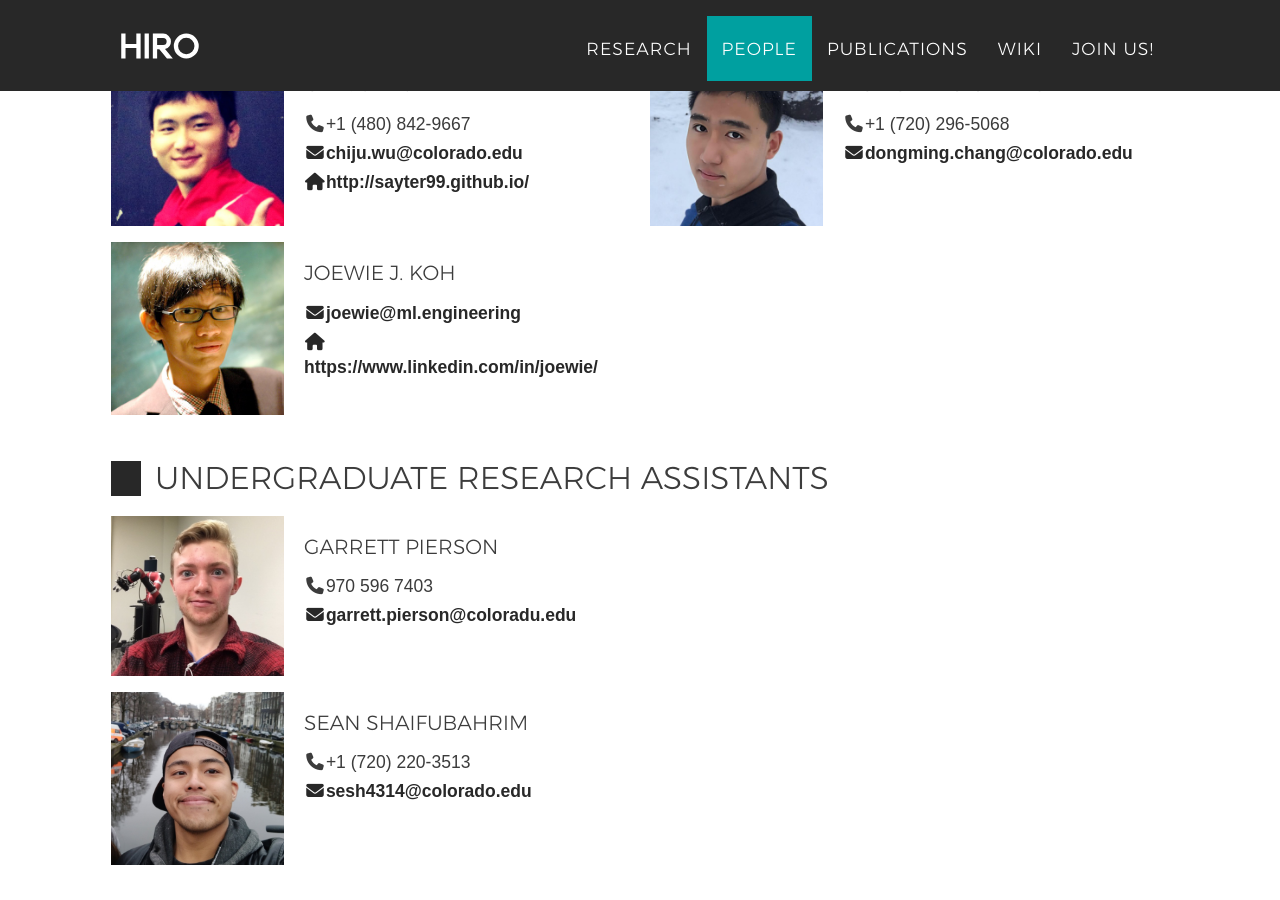
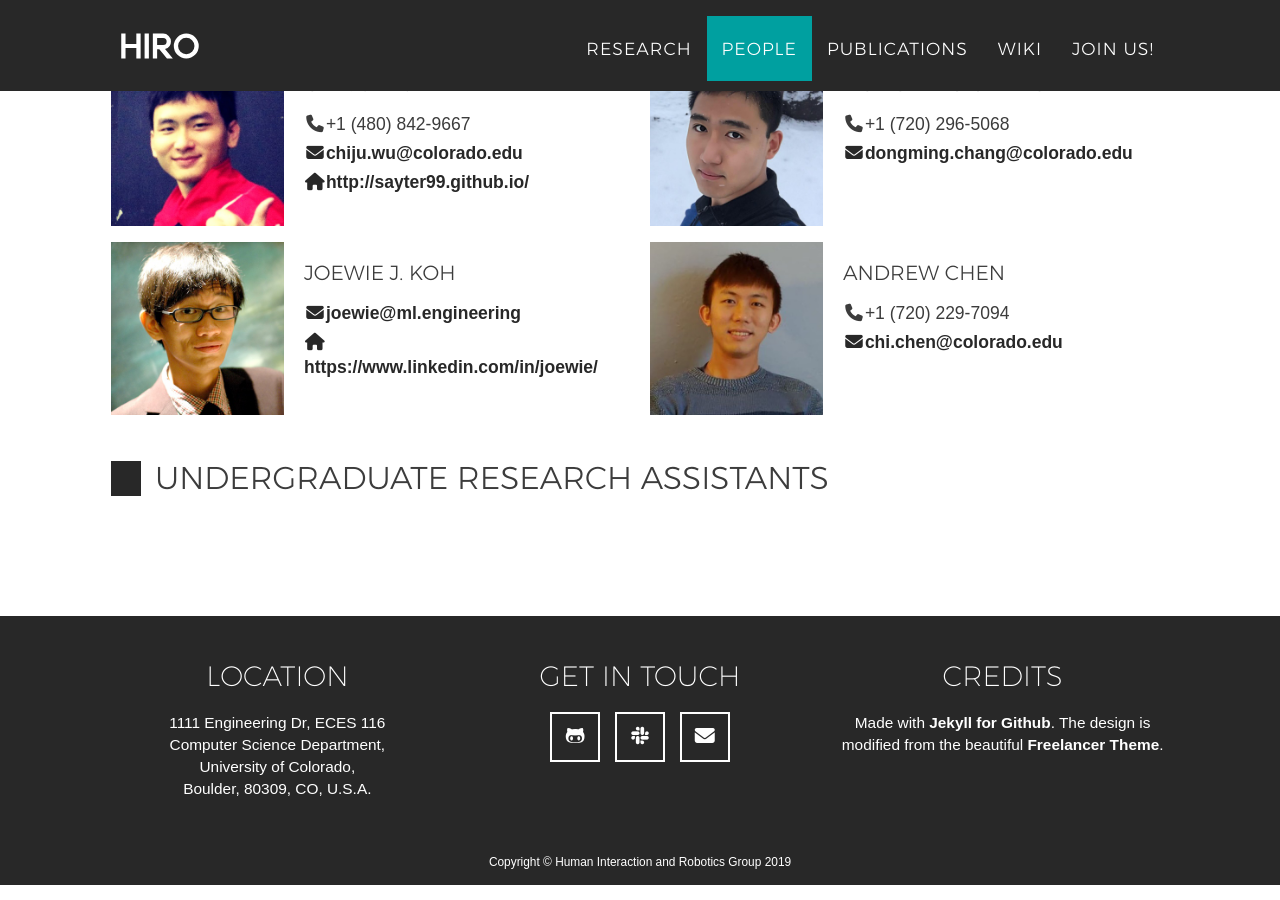
Before and after one commit to HIRO-group/HIRO-group.github.io, a Jekyll site: the page built from people.html, in a window 1280 px wide and 900 px high, scrolled down 1115 px. Built offline with Jekyll 4.4.1, drawn with Linux system fonts in a browser that asks for light colours; nearby versions of some CDN libraries; some web fonts are replaced.

Commit message:
[Add] add Andrew

```diff
--- a/_data/people.yml
+++ b/_data/people.yml
@@ -25,7 +25,13 @@
    email: dongming.chang@colorado.edu
    pic: dongming.jpg
 
- - name: Garrett Pierson
+ - name: Andrew Chen
+   role: grad
+   phone: +1 (720) 229-7094
+   email: chi.chen@colorado.edu
+   pic: andrew.jpg
+
+- name: Garrett Pierson
    role: undergrad
    phone: 970 596 7403
    email: garrett.pierson@coloradu.edu
```
Also changed, not shown: img/people/andrew.jpg (added).
